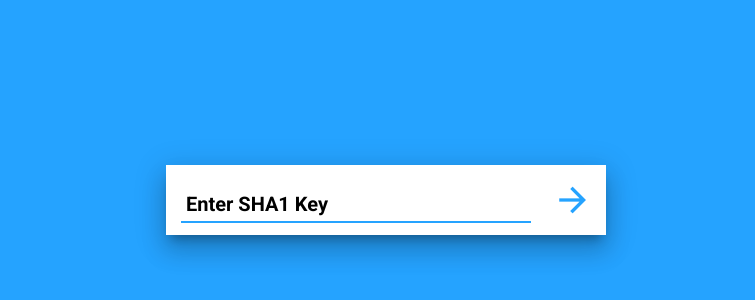
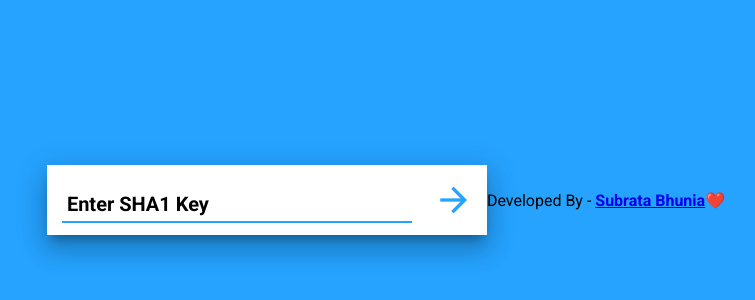
Before and after one commit to subrata-bhunia/facebookHashKeyGenerate, a plain HTML site: page index.html in a window 1280 px wide. Shown: the part 200-500 px from the top of the page, without its empty margins (254-1009 px from the left). Drawn offline with nearby package versions, Linux system fonts and the light colour scheme.

Commit message:
Update index.html

```diff
--- a/index.html
+++ b/index.html
@@ -29,7 +29,15 @@
           <div id="inputProgress"></div>
         </div>
       </div>
+      <ff
     </div>
+      <footer>
+      <p>
+        Developed By -
+        <a href="https://mr-subrata.web.app"><strong>Subrata Bhunia</strong></a
+        >❤️
+      </p>
+    </footer>
     <!-- partial -->
     <script src="./script.js"></script>
   </body>
```
